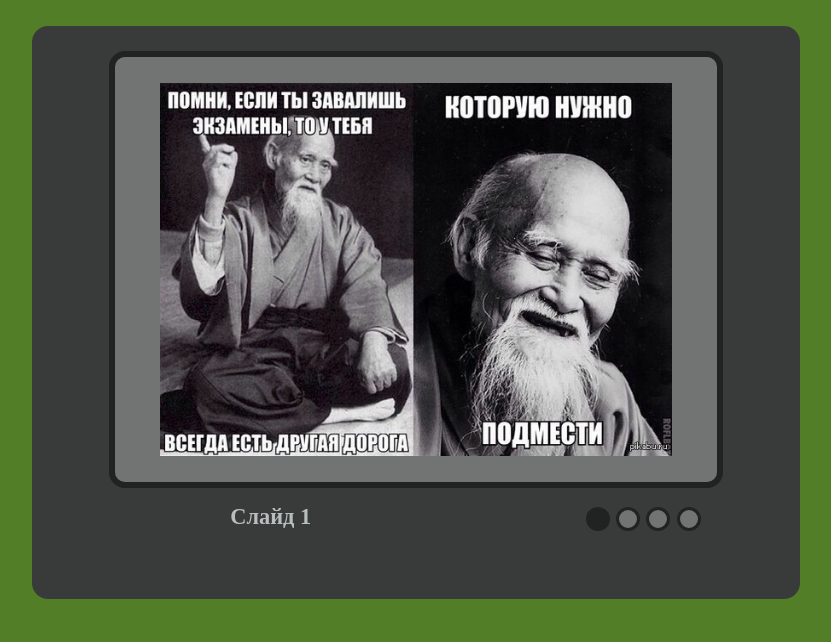
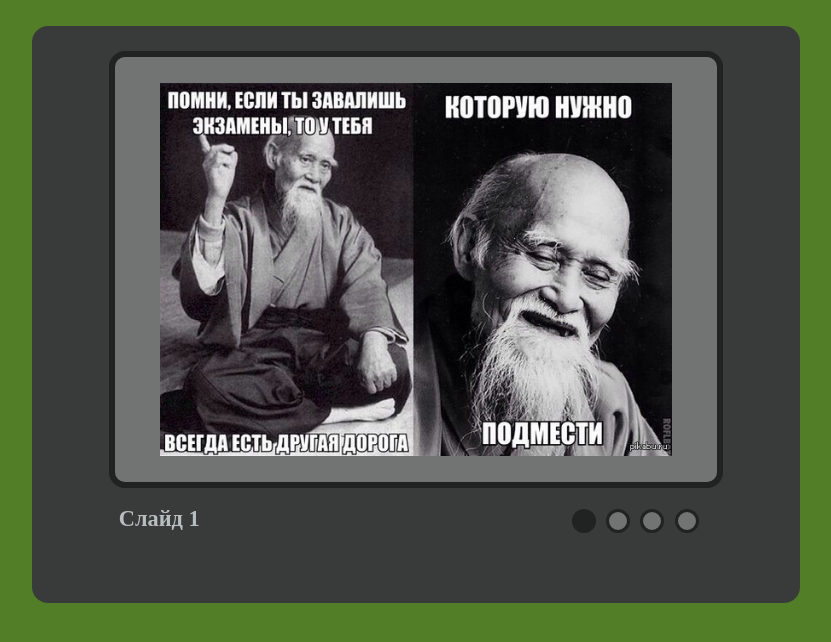
Before and after one commit to 23Nadiya/cssMemSlider, a plain HTML site: page cssMemSlider/index.html in a window 1280 px wide. Shown: the whole page, without its empty margins (224-1055 px from the left). Drawn offline with Linux system fonts and the light colour scheme.

Commit message:
fix: fix problem with cursor (Tue, May 17, 2022 12:09:26 PM)

```diff
--- a/cssMemSlider/index.html
+++ b/cssMemSlider/index.html
@@ -15,10 +15,18 @@
       <input type="radio" name="slide" id="sl4" />
       <div class="nav-panel">
         <div class="slider-nav">
-          <label class="radio" for="sl1"> </label>
-          <label class="radio" for="sl2"> </label>
-          <label class="radio" for="sl3"> </label>
-          <label class="radio" for="sl4"> </label>
+          <label class="radio" for="sl1">
+            <span class="radio-lab"></span>
+          </label>
+          <label class="radio" for="sl2">
+            <span class="radio-lab"></span>
+          </label>
+          <label class="radio" for="sl3">
+            <span class="radio-lab"></span>
+          </label>
+          <label class="radio" for="sl4">
+            <span class="radio-lab"></span>
+          </label>
         </div>
         <div class="description">
           <div class="wrapper-text">
--- a/cssMemSlider/style.css
+++ b/cssMemSlider/style.css
@@ -55,6 +55,8 @@ body {
 }
 
 .description {
+  text-align: left;
+  padding-left: 10px;
   overflow: hidden;
 }
 
@@ -85,24 +87,32 @@ input {
 }
 
 .radio {
+  padding: 2px;
+}
+
+.radio-lab {
+  display: block;
   width: 1.5rem;
   height: 1.5rem;
   border-radius: 50%;
   border: 0.2rem solid #212222;
   background-color: #727474;
-  cursor: pointer;
   margin: 0.2rem;
   transition: 0.3s;
 }
 
 .radio:hover {
+  cursor: pointer;
+}
+
+.radio-lab:hover {
   background-color: #212222;
 }
 
-#sl1:checked ~ .nav-panel .slider-nav label:nth-child(1),
-#sl2:checked ~ .nav-panel .slider-nav label:nth-child(2),
-#sl3:checked ~ .nav-panel .slider-nav label:nth-child(3),
-#sl4:checked ~ .nav-panel .slider-nav label:nth-child(4) {
+#sl1:checked ~ .nav-panel .slider-nav label:nth-child(1) .radio-lab,
+#sl2:checked ~ .nav-panel .slider-nav label:nth-child(2) .radio-lab,
+#sl3:checked ~ .nav-panel .slider-nav label:nth-child(3) .radio-lab,
+#sl4:checked ~ .nav-panel .slider-nav label:nth-child(4) .radio-lab {
   background-color: #212222;
 }
 
@@ -147,6 +157,10 @@ input {
     flex-direction: column;
   }
 
+  .description {
+    align-self: flex-start;
+  }
+
   .wrapper-text {
     font-size: 1.2rem;
   }
```
